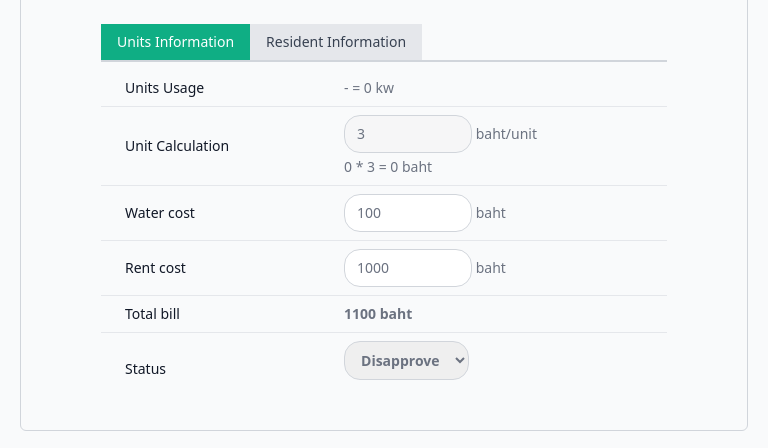
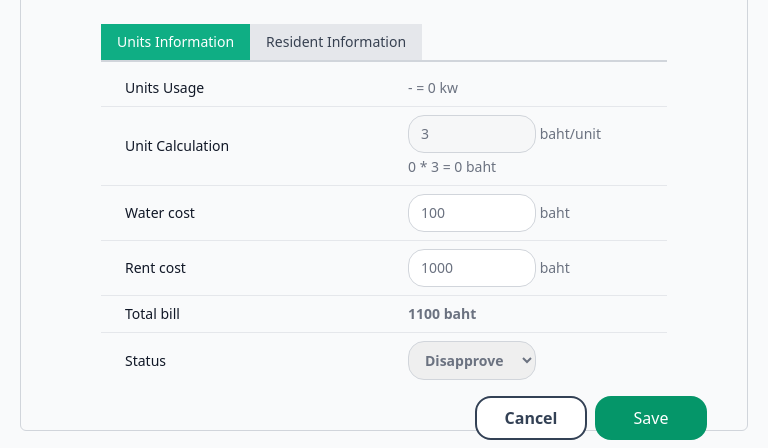
Before and after one commit to sawehkalanephaung/ApartEase-Frontend, a Vue app: page /unit-management-update/1 in a window 768 px wide. Shown: the part 349-797 px from the top of the page. Built offline with nearby package versions, Linux system fonts and the light colour scheme; no server answers; sample sign-in values are in the browser's storage.

Commit message:
fix interactive input, status selection, and button

```diff
--- a/src/components/UnitManagement.vue
+++ b/src/components/UnitManagement.vue
@@ -167,7 +167,6 @@
               {{ ' ' }} results
             </p>
           </div>
-
         <div>
           <nav class="inline-flex -space-x-px rounded-md shadow-sm isolate" aria-label="Pagination">
             <a @click="prevPage" class="relative inline-flex items-center px-2 py-2 text-gray-400 cursor-pointer rounded-l-md ring-1 ring-inset ring-gray-300 hover:bg-gray-50 focus:z-20 focus:outline-offset-0">
--- a/src/components/UnitManagementUpdate.vue
+++ b/src/components/UnitManagementUpdate.vue
@@ -1,6 +1,6 @@
 <template>
 
-   <div class="p-[20px] h-full overflow-auto">
+   <div class="p-[20px] h-full overflow-visible">
     <div class="flex flex-col h-full">
   <div class="flex items-center mb-2">
     <h3 class="mt-0 text-xl font-bold">Update Unit</h3>
@@ -48,7 +48,7 @@
 
       <!-- Detail Units Information Section -->
       <div v-if="selectedTab === 'unitInfo'" class="px-2 py-2 overflow-x-auto sm:px-6">
-        <table class="w-full divide-y divide-gray-200">
+        <table class="w-full divide-y divide-gray-200 table-auto">
           <tbody class="divide-y divide-gray-200">
             <tr class="text-sm">
               <td class="px-6 py-2 font-medium text-gray-900 whitespace-nowrap">Units Usage</td>
@@ -70,7 +70,8 @@
             <tr class="text-sm">
               <td class="px-6 py-2 font-medium text-gray-900 whitespace-nowrap">Rent cost</td>
               <td class="px-6 py-2 text-gray-500 whitespace-nowrap">
-                <input v-model="rentCostInput" @change="updateRentCost" type="number" class="w-32 px-3 py-2 border border-gray-300 rounded-2xl focus:outline-none focus:ring-1 focus:ring-emerald-500 focus:border-emerald-600" /> baht
+                <input v-model="rentCostInput" @change="updateRentCost" type="number" class="relative z-10 w-32 px-3 py-2 border border-gray-300 rounded-2xl focus:outline-none focus:ring-1 focus:ring-emerald-500 focus:border-emerald-600"
+ /> baht
               </td>
             </tr>
             <tr class="text-sm">
@@ -80,7 +81,8 @@
             <tr class="text-sm">
               <td class="px-6 py-2 font-medium text-gray-900 whitespace-nowrap">Status</td>
               <td class="px-6 py-2 font-bold text-gray-500 whitespace-nowrap ">
-                <select v-model="approveStatus" class="px-3 py-2 mb-4 border border-gray-300 w-38 rounded-2xl focus:outline-none focus:ring-1 focus:ring-emerald-500 focus:border-emerald-600">
+                <select v-model="approveStatus" class="relative z-10 w-32 px-3 py-2 border border-gray-300 rounded-2xl focus:outline-none focus:ring-1 focus:ring-emerald-500 focus:border-emerald-600"
+                >
                   <option value="approve">Approve</option>
                   <option value="disapprove">Disapprove</option>
                 </select>
@@ -360,7 +362,39 @@ const updateRentCost = () => {
   input[type="number"],
   select {
     width: 100%;
+    padding: 0.5rem;
     margin-bottom: 0.5rem;
   }
 }
+
+/* New media queries for specific screen sizes */
+@media screen and (min-width: 740px) and (max-width: 1097px) {
+  .flex-grow {
+    overflow: visible;
+  }
+
+  table {
+    table-layout: fixed;
+  }
+
+  td {
+    position: relative;
+  }
+
+  input[type="number"],
+  select {
+    position: relative;
+    z-index: 10;
+  }
+}
+
+/* Ensure interactivity for larger screens */
+@media screen and (min-width: 1098px) {
+  .flex-grow {
+    overflow: visible;
+  }
+}
+
+
+
 </style>
```
Lines whose indentation alone changed are shown as unchanged.
